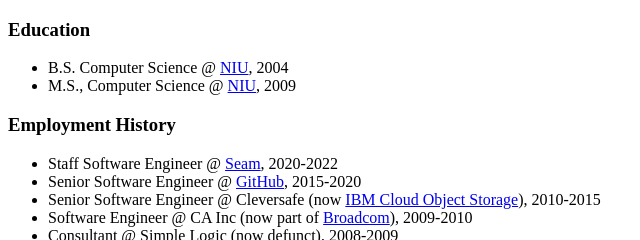
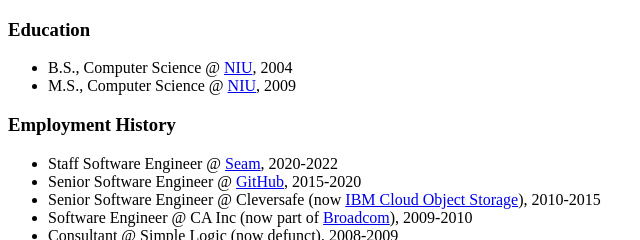
Before and after one commit to jordemort/jordemort.github.io, an Astro site: page /portfolio in a window 1280 px wide. Shown: the top 240 px of the page, 0-640 px from the left. Built offline with nearby package versions, Linux system fonts and the light colour scheme; Astro itself is replaced by a stand-in of ours.

Commit message:
Add missing comma

```diff
--- a/src/pages/portfolio.md
+++ b/src/pages/portfolio.md
@@ -5,7 +5,7 @@
 
 ### Education
 
-- B.S. Computer Science @ [NIU](https://www.cs.niu.edu/), 2004
+- B.S., Computer Science @ [NIU](https://www.cs.niu.edu/), 2004
 - M.S., Computer Science @ [NIU](https://www.cs.niu.edu/), 2009
 
 ### Employment History
```
